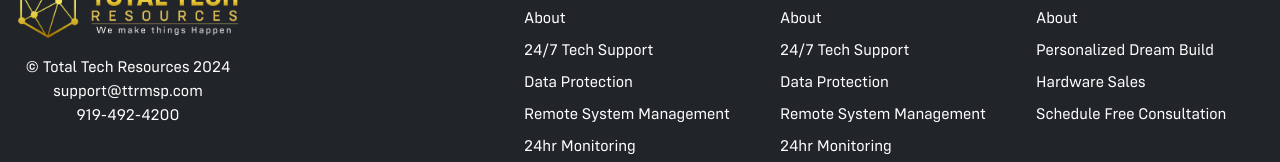
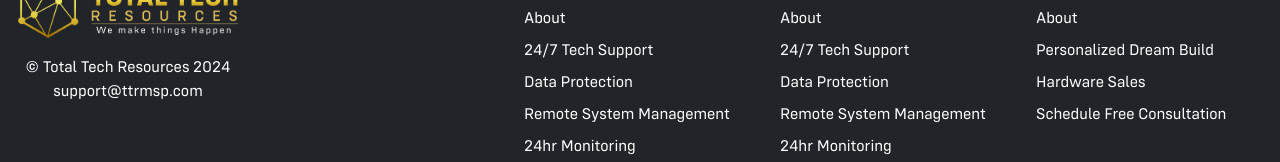
Before and after one commit to TTRMSP/ttr-website, a plain HTML site: page About.html in a window 1280 px wide. Shown: the part 2995-3157 px from the top of the page. Drawn offline with nearby package versions, Linux system fonts and the light colour scheme; files whose address does not match are found by name; a web font is replaced by a local one.

Commit message:
Updated Contat Info

```diff
--- a/About.html
+++ b/About.html
@@ -413,8 +413,6 @@
                     © Total Tech Resources 2024
                     <br />
                     support@ttrmsp.com
-                    <br />
-                    919-492-4200
                 </p>
             </div>
 
```
Also changed, not shown: BusinessServices.html (+0 -2 lines), Consultation.html (+0 -2 lines), Contact.html (+0 -2 lines), CreatorContact.html (+0 -2 lines), CreatorServices.html (+0 -2 lines), CustomCreations.html (+0 -2 lines), CustomCreationsConsultation.html (+0 -2 lines), DreamPC.html (+0 -2 lines), FAQ.html (+0 -2 lines), HardwareSales.html (+0 -2 lines), index.html (+0 -2 lines).
